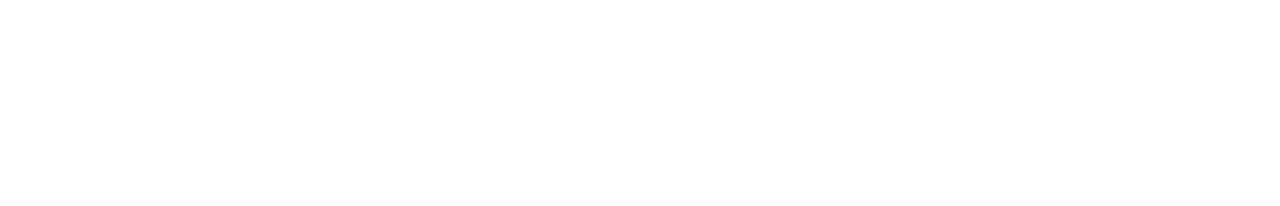
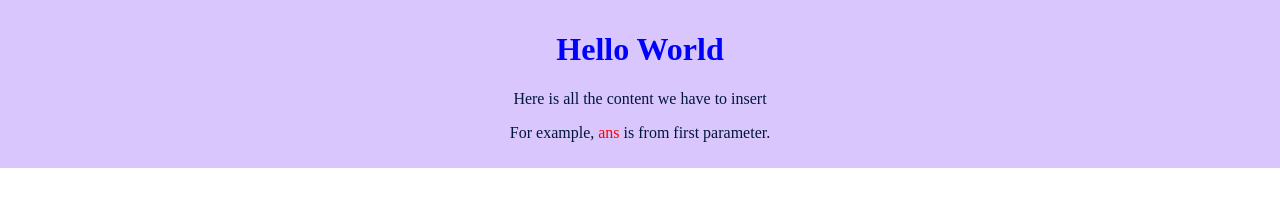
Before and after one commit to ACM-Anik/content_templates_MN, a plain HTML site: page public/index.html in a window 1280 px wide. Drawn offline with Linux system fonts and the light colour scheme.

Commit message:
updated the initial js code to correct format

```diff
--- a/public/css/styles.css
+++ b/public/css/styles.css
@@ -3,3 +3,18 @@ html, body {
     padding: 0;
     overflow: hidden;
 }
+
+main{
+    background: #5305f03a;
+    padding: 10px;
+}
+
+h1{
+    color: blue;
+    text-align: center;
+}
+
+p{
+    color: #031639;
+    text-align: center;
+}
--- a/public/js/main.js
+++ b/public/js/main.js
@@ -1,19 +1,30 @@
 // --Template Renderer--
 
-let mTemplateRenderer = (data={}, mDOM) => {
-let mDiv = document.createElement("div");
-mDOM.appendChild(mDiv);
-//set..
-mDiv.innerHtml = `Content`;
+let mTemplateRenderer = (data = {}, mDOM) => {
+    let mMain = document.createElement("main");
+    mDOM.appendChild(mMain);
+    //set..
+    mMain.innerHTML = `
+    <div>
+        <h1 style="">Hello World</h1>
+        <p>Here is all the content we have to insert</p>
+        <p>For example, <span style="color: red;">${data.data.item1.text1.val}</span> is from first parameter.</p>
+    </div>
+`;
 
-//do your code..
-console.log("Everything okay");
 
+    //do your code..
+    console.log("Everything okay: ", data.data.item1.text1);
 };
 
 mTemplateRenderer({
-   "meta": {},
-   "data": {
-    //add params based on content requirement
+    "meta": {},
+    "data": {
+        //add params based on content requirement
+        "item1": {
+            "text1": {
+                "val": "ans"
+            }
+        }
     }
 }, document.body);
```
